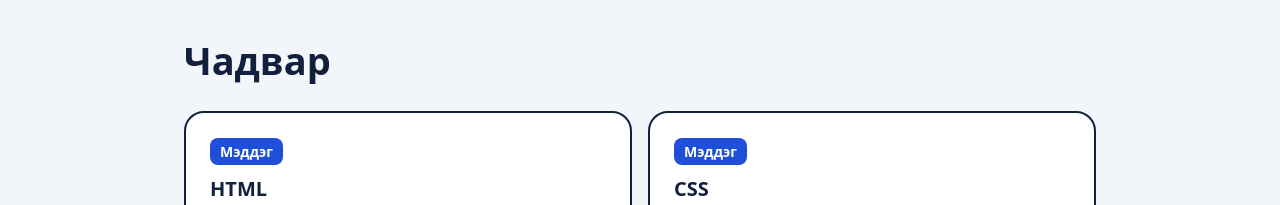
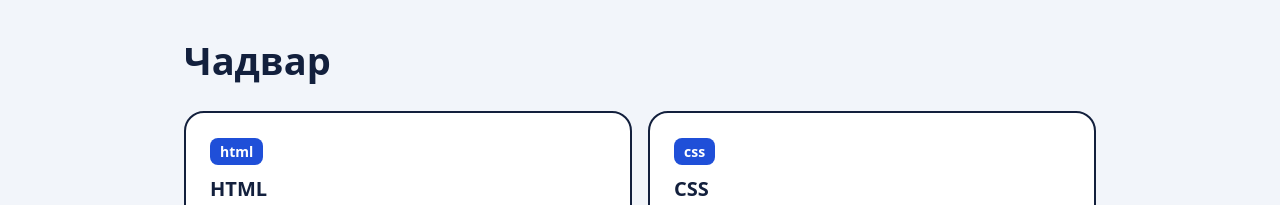
Before and after one commit to fragboy-tech/my_web, a plain HTML site: page index.html in a window 1280 px wide. Shown: the part 960-1165 px from the top of the page. Drawn offline with Linux system fonts and the light colour scheme.

Commit message:
skills span change

```diff
--- a/index.html
+++ b/index.html
@@ -46,8 +46,8 @@
   <div class="wrap">
     <h2>Чадвар</h2>
     <div class="grid">
-      <div class="card skill"><span class="tag">Мэддэг</span><h3>HTML</h3><p>Вэб хуудасны бүтцийг байгуулна.</p></div>
-      <div class="card skill"><span class="tag">Мэддэг</span><h3>CSS</h3><p>Хуудсыг загварлаж, дэлгэцийн хэмжээнд тааруулна.</p></div>
+      <div class="card skill"><span class="tag">html</span><h3>HTML</h3><p>Вэб хуудасны бүтцийг байгуулна.</p></div>
+      <div class="card skill"><span class="tag">css</span><h3>CSS</h3><p>Хуудсыг загварлаж, дэлгэцийн хэмжээнд тааруулна.</p></div>
     </div>
     <div class="card goal-card">
       <h3>Зорилго</h3>
```
